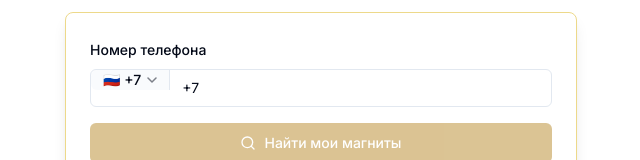
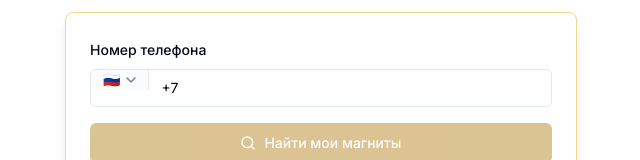
Before and after one commit to pr-poehali-dev/joywood-magnets-app, a React (Vite) app: page /my-collection in a window 1280 px wide. Shown: the part 242-402 px from the top of the page, without its empty margins (319-959 px from the left). Built offline with nearby package versions, Linux system fonts and the light colour scheme.

Commit message:
Не нужно показыват на кнопке код страны

```diff
--- a/src/components/ui/phone-input.tsx
+++ b/src/components/ui/phone-input.tsx
@@ -21,9 +21,7 @@ export function PhoneInput({ phoneHook, id, autoFocus }: PhoneInputProps) {
     return () => document.removeEventListener("mousedown", handleClick);
   }, [open]);
 
-  const currentLabel = countries[countryIdx].label;
-  // Short label for button: just flag + code
-  const shortLabel = currentLabel.split(" ")[0] + " " + countries[countryIdx].code;
+  const shortLabel = countries[countryIdx].label.split(" ")[0];
 
   return (
     <div ref={wrapperRef} className="flex rounded-md border border-input ring-offset-background focus-within:ring-2 focus-within:ring-ring focus-within:ring-offset-2 overflow-visible relative">
```
